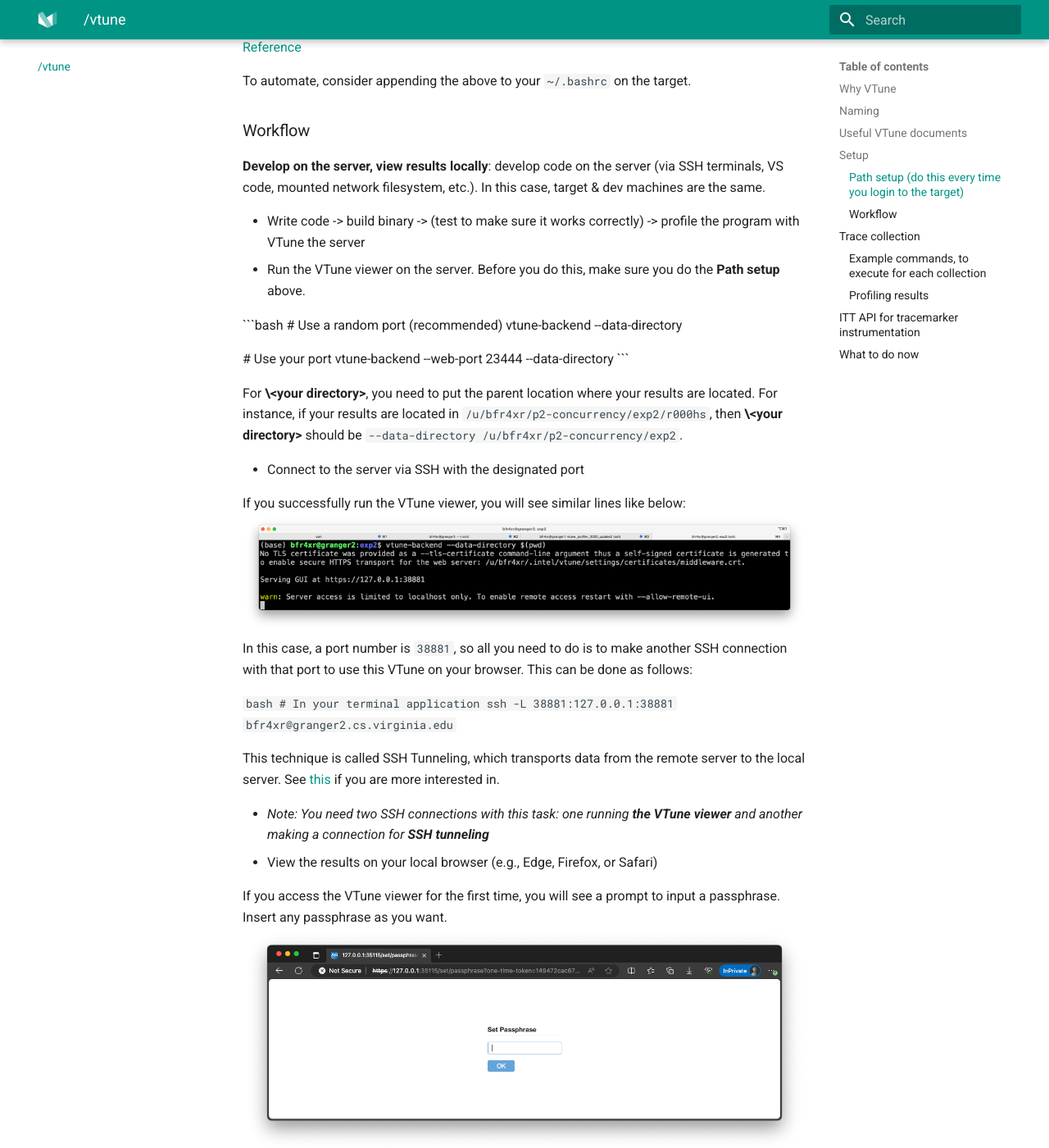
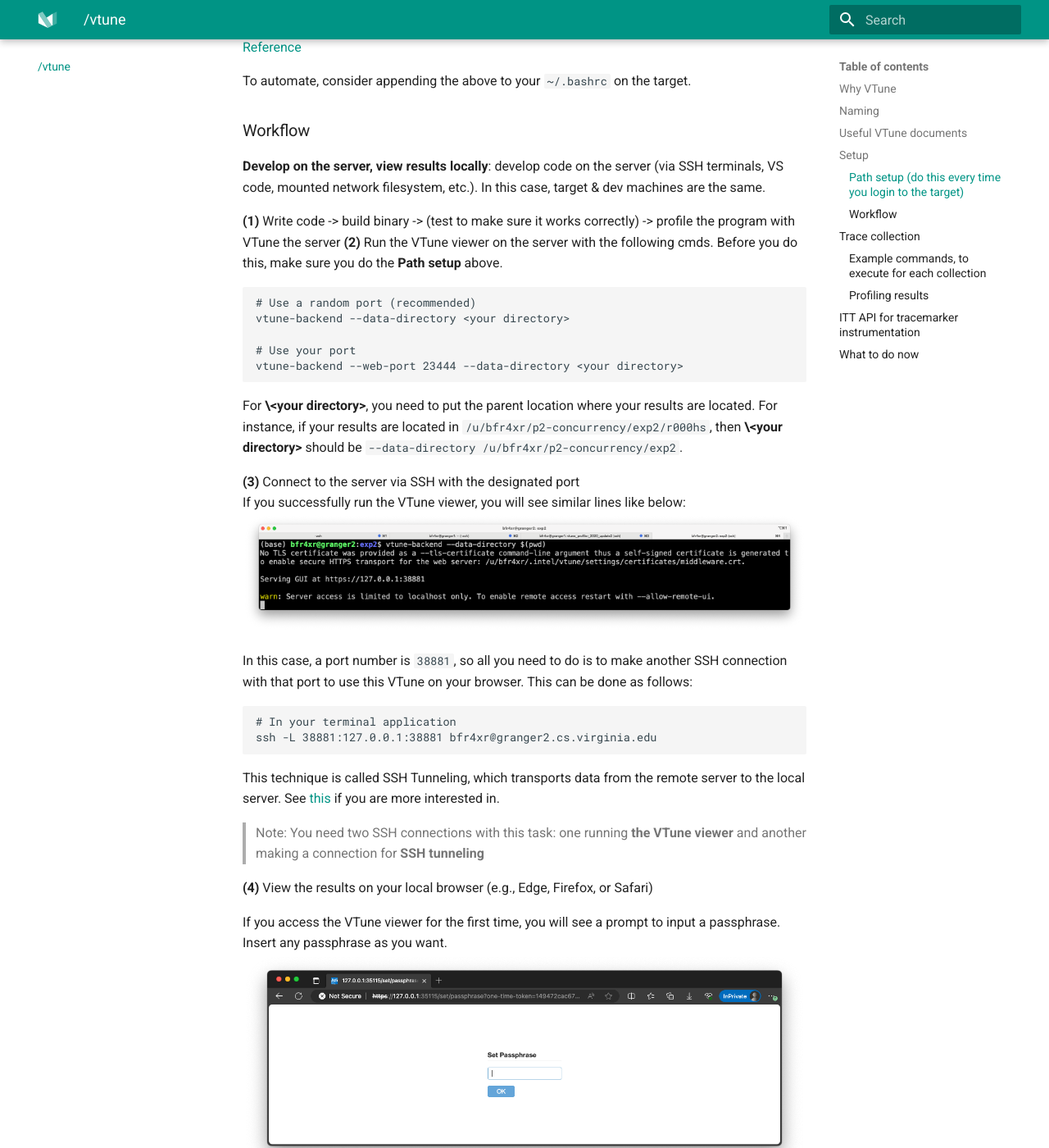
Before and after one commit to fxlin/p2-concurrency, an MkDocs documentation site: the page built from docs/vtune.md, in a window 1280 px wide and 1400 px high, scrolled down 1828 px. Shown: the whole window at 82% size. Built offline with MkDocs 1.6.1 and Material for MkDocs 9.7.7, drawn with Linux system fonts in a browser that asks for light colours.

Commit message:
fix format vtune.md

````diff
--- a/docs/vtune.md
+++ b/docs/vtune.md
@@ -58,43 +58,40 @@
 <!-- ![](figures/workflow.png) -->
 **Develop on the server, view results locally**: develop code on the server (via SSH terminals, VS code, mounted network filesystem, etc.). In this case, target & dev machines are the same.
 
-* Write code -> build binary -> (test to make sure it works correctly) -> profile the program with VTune the server
-* Run the VTune viewer on the server. Before you do this, make sure you do the **Path setup** above.
+**(1)** Write code -> build binary -> (test to make sure it works correctly) -> profile the program with VTune the server
+**(2)** Run the VTune viewer on the server with the following cmds. Before you do this, make sure you do the **Path setup** above.
+```bash
+# Use a random port (recommended)
+vtune-backend --data-directory <your directory>
 
-  ```bash
-  # Use a random port (recommended)
-  vtune-backend --data-directory <your directory>
+# Use your port
+vtune-backend --web-port 23444 --data-directory <your directory>
+```
 
-  # Use your port
-  vtune-backend --web-port 23444 --data-directory <your directory>
-  ```
+For **\<your directory\>**, you need to put the parent location where your results are located. For instance, if your results are located in `/u/bfr4xr/p2-concurrency/exp2/r000hs`, then **\<your directory\>** should be `--data-directory /u/bfr4xr/p2-concurrency/exp2`.
 
-  For **\<your directory\>**, you need to put the parent location where your results are located. For instance, if your results are located in `/u/bfr4xr/p2-concurrency/exp2/r000hs`,
-  then **\<your directory\>** should be `--data-directory /u/bfr4xr/p2-concurrency/exp2`.
+**(3)** Connect to the server via SSH with the designated port
+If you successfully run the VTune viewer, you will see similar lines like below:
+![alt text](figures/vtune-backend.png)
 
-* Connect to the server via SSH with the designated port
+In this case, a port number is `38881`, so all you need to do is to make another SSH connection with that port to use this VTune on your browser. This can be done as follows:
 
-  If you successfully run the VTune viewer, you will see similar lines like below:
-  ![alt text](figures/vtune-backend.png)
-  In this case, a port number is `38881`, so all you need to do is to make another SSH connection with that port to use this VTune on your browser. This can be done as follows:
+```bash
+# In your terminal application
+ssh -L 38881:127.0.0.1:38881 bfr4xr@granger2.cs.virginia.edu
+```
 
-  ```bash
-  # In your terminal application
-  ssh -L 38881:127.0.0.1:38881 bfr4xr@granger2.cs.virginia.edu
-  ```
+This technique is called SSH Tunneling, which transports data from the remote server to the local server. See [this](https://www.ssh.com/academy/ssh/tunneling) if you are more interested in.
 
-  This technique is called SSH Tunneling, which transports data from the remote server to the local server. See [this](https://www.ssh.com/academy/ssh/tunneling) if you are more interested in.
+> Note: You need two SSH connections with this task: one running **the VTune viewer** and another making a connection for **SSH tunneling**
 
-* *Note: You need two SSH connections with this task: one running **the VTune viewer** and another making a connection for **SSH tunneling***
-* View the results on your local browser (e.g., Edge, Firefox, or Safari)
+**(4)** View the results on your local browser (e.g., Edge, Firefox, or Safari)
 
-  If you access the VTune viewer for the first time, you will see a prompt to input a passphrase. Insert any passphrase as you want.
-  ![alt text](figures/vtune-passphrase.png)
-  <!-- To associate execution hotspots with source lines or assembly (see below for an example), the local VTune needs the program source code & binary (which must be build with symbols and debugging information). You will have to fetch them from the server to your local machine after *every* source modification & rebuild. Consider automating this process with your script (e.g. rsync) -->
+If you access the VTune viewer for the first time, you will see a prompt to input a passphrase. Insert any passphrase as you want.
+![alt text](figures/vtune-passphrase.png)
 
-  If you are successfully connected then you should see this screenshot:
-  ![alt text](figures/vtune-viewer.png)
-
+If you are successfully connected then you should see this screenshot:
+![alt text](figures/vtune-viewer.png)
 
 ## Trace collection
 On the target machine (e.g. granger1/2):
````
